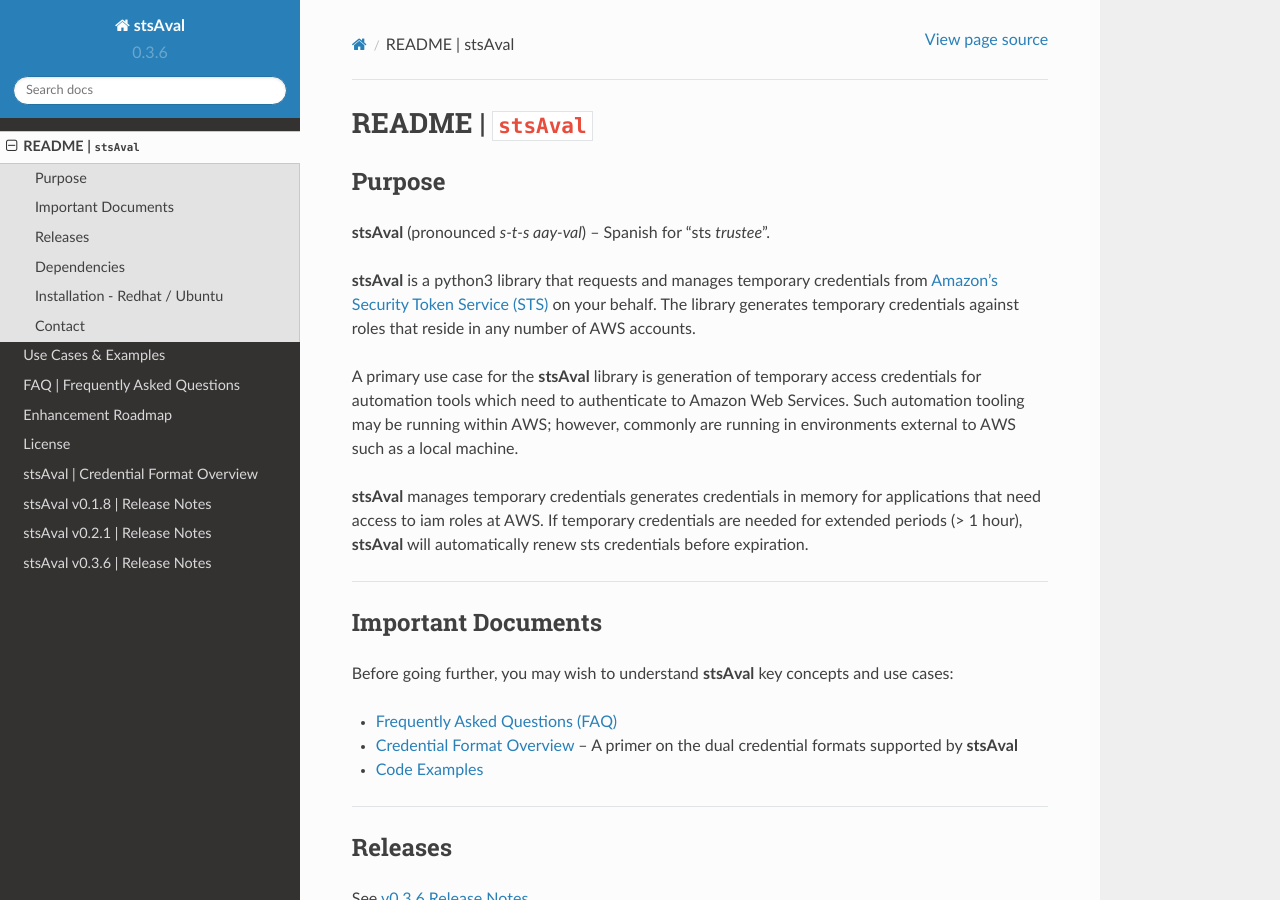
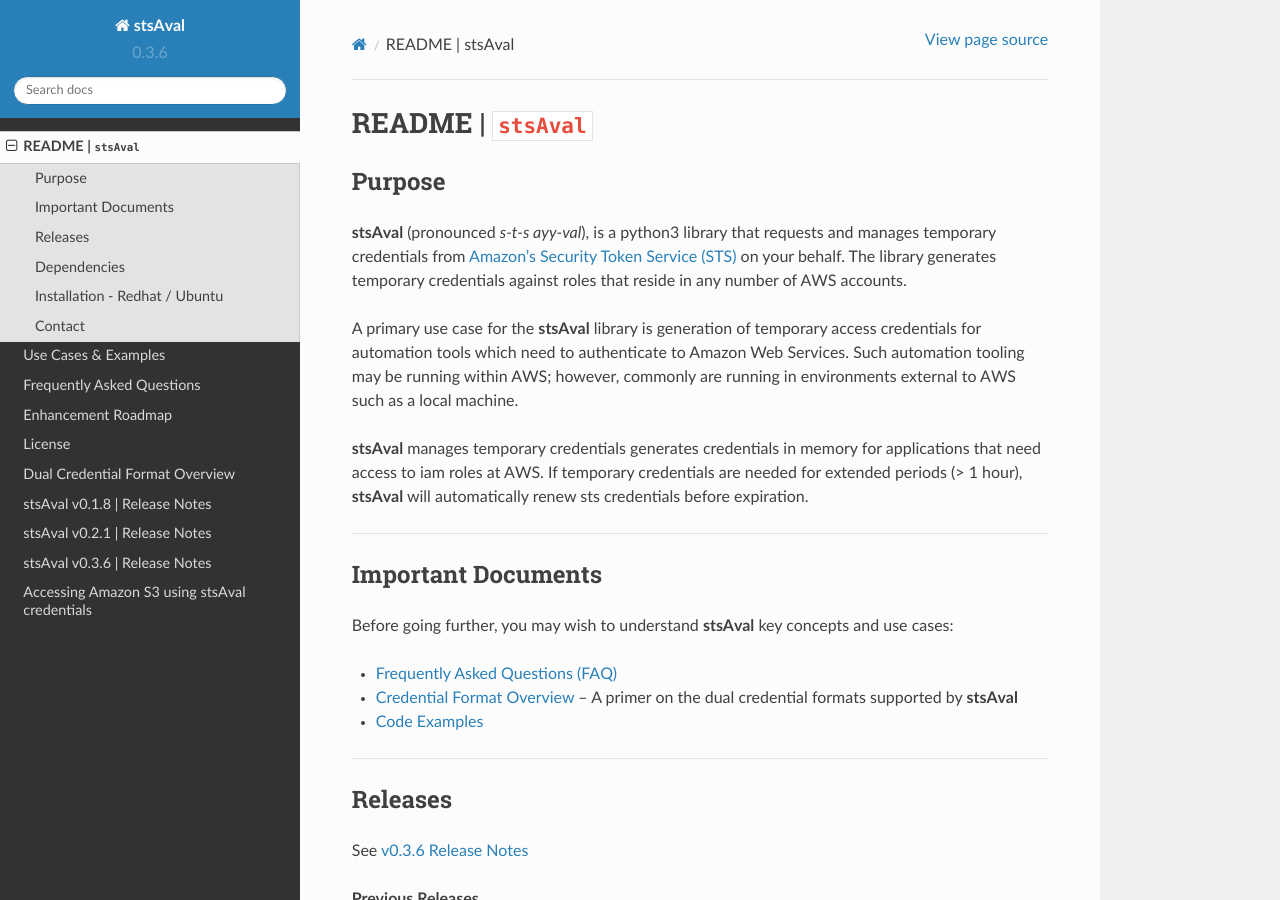
Before and after one commit to fstab50/stslib, a Sphinx documentation site: the page built from docs/source/README.rst, in a window 1280 px wide and 900 px high. Built offline with Sphinx 7.4.7 and the Read the Docs theme 2.0.0, drawn with Linux system fonts in a browser that asks for light colours; pages that are not in the unit, such as notebooks, are missing from menus.

Commit message:
autogen docs: source updates

```diff
--- a/docs/source/FAQ.rst
+++ b/docs/source/FAQ.rst
@@ -1,9 +1,9 @@
 ===================================
- FAQ \| Frequently Asked Questions
+ Frequently Asked Questions
 ===================================
 
-Question Index
-^^^^^^^^^^^^^^
+Index
+^^^^^
 
 * `For long-lived (auto-refreshed) credentials, how do I ensure that I always have the latest valid credentials?`
 * `How do I access ``AccessKeyId`` and ``SecretAccessKey`` values when using stsAval's default credential format?`
--- a/docs/source/README.rst
+++ b/docs/source/README.rst
@@ -6,9 +6,7 @@
 Purpose
 ~~~~~~~
 
-**stsAval** (pronounced *s-t-s aay-val*) -- Spanish for "sts *trustee*".
-
-**stsAval** is a python3 library that requests and manages temporary credentials from
+**stsAval** (pronounced *s-t-s ayy-val*), is a python3 library that requests and manages temporary credentials from
 `Amazon's Security Token Service (STS) <http://docs.aws.amazon.com/STS/latest/APIReference/Welcome.html>`__ on your behalf. The library generates
 temporary credentials against roles that reside in any number of AWS accounts.
 
--- a/docs/source/index.rst
+++ b/docs/source/index.rst
@@ -33,6 +33,11 @@
 Code
 ^^^^
 
+.. toctree::
+   :maxdepth: 2
+
+   code_examples/toctree_code_examples
+
 * :ref:`modindex`
 
 
--- a/docs/source/primer/credential-format-overview.rst
+++ b/docs/source/primer/credential-format-overview.rst
@@ -1,6 +1,6 @@
-=====================================
-stsAval \| Credential Format Overview
-=====================================
+==================================
+ Dual Credential Format Overview
+==================================
 
 
 
--- a/docs/source/primer/toctree_primer.rst
+++ b/docs/source/primer/toctree_primer.rst
@@ -3,5 +3,3 @@
    :maxdepth: 2
 
    credential-format-overview
-   index-code-examples
-   s3-use-case-example
```
